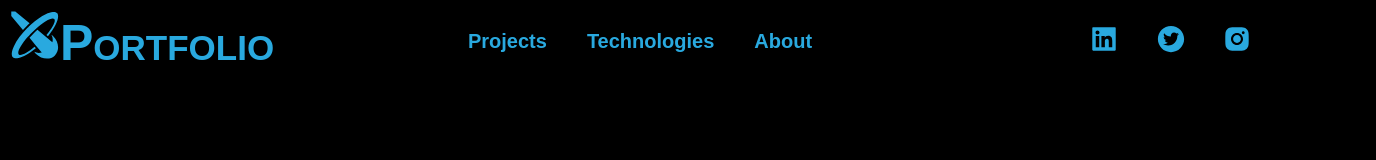
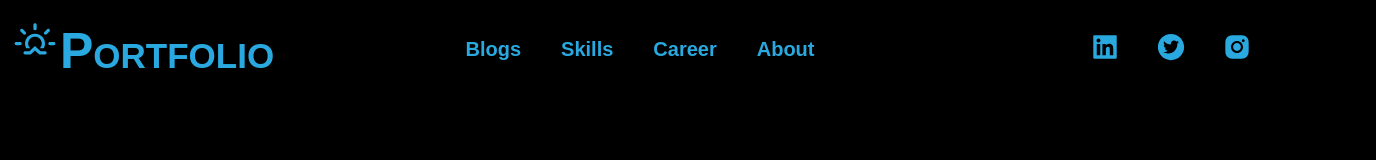
Before and after one commit to prashilw/react_portfolio, a React (Create React App) app: page / in a window 1280 px wide. Shown: the top 160 px of the page, 1376 px wide, since content can reach past the window. Built offline with nearby package versions, Linux system fonts and the light colour scheme.

Commit message:
updated animation

```diff
--- a/src/Layout/Layout.jsx
+++ b/src/Layout/Layout.jsx
@@ -1,3 +1,4 @@
+import About from '../components/About/about';
 import Footer from '../components/Footer/Footer';
 import Header from '../components/Header/Header';
 import Projects from '../components/Projects/Projects';
@@ -13,6 +14,7 @@ export const Layout = ({children}) => {
      <Projects/>
      <Skills/>
      <Timeline/>
+     <About/>
      <Footer/>
     </Container>
   )
--- /dev/null
+++ b/src/components/About/about.jsx
@@ -0,0 +1,17 @@
+import React, { useEffect } from 'react';
+import { Section, SectionDivider, SectionText, SectionTitle } from '../../styles/GlobalComponents';
+
+const About = () => {
+
+    return (
+
+        <Section nopadding id="about">
+            <SectionDivider />
+            <SectionTitle>
+                About Me
+            </SectionTitle>
+        </Section>
+    );
+}
+
+export default About;
--- a/src/components/Footer/Footer.jsx
+++ b/src/components/Footer/Footer.jsx
@@ -22,13 +22,10 @@ const Footer = () => {
           <Slogan>New to react</Slogan>
         </CompanyContainer>
         <SocialIcons href="www.linkedin.com">
-          <AiFillLinkedin size="3rem"/>
+          <AiFillLinkedin size="3rem" />
         </SocialIcons>
         <SocialIcons href="www.linkedin.com">
-          <AiFillGithub size="3rem"/>
-        </SocialIcons>
-        <SocialIcons href="www.linkedin.com">
-          <AiFillInstagram size="3rem"/>
+          <AiFillInstagram size="3rem" />
         </SocialIcons>
         </SocialIconsContainer>
       </FooterWrapper>
--- a/src/components/Header/Header.jsx
+++ b/src/components/Header/Header.jsx
@@ -1,4 +1,5 @@
 import React, { useEffect, useState } from 'react';
+import { WiSunrise } from 'react-icons/wi';
 import { AiFillGithub, AiFillInstagram, AiFillLinkedin, AiFillTwitterCircle } from 'react-icons/ai';
 import { GiHypersonicBolt } from 'react-icons/gi';
 import { animateScroll as scroll, Link } from 'react-scroll';
@@ -7,46 +8,57 @@ import { useInView } from 'react-intersection-observer';
 import { animate, useAnimation } from 'framer-motion';
 const Header = () =>  {
   const [isOpen, setIsOpen] = useState(false);
-  const [ref, inView] = useInView({
-    threshold: 0.8
-  });
+  const [ref, inView] = useInView();
   const animation = useAnimation();
+
+  const headerVariant = {
+    hidden : {
+      y : 0,
+      opacity: 0
+    },
+    visible : {
+      y : 8,
+      opacity: 1,
+      transition : {
+        delay: 1,
+        duration : 1
+      }
+    }
+  }
+
   useEffect(() => {
     if(inView){
-      animation.start({
-        x: 0,
-        transition : {
-          type: 'spring',
-          bounce: 0.3
-        }
-      });
+      animation.start('visible');
     } else {
-      animation.start({
-        x: '-100vw'
-      })
+      animation.start('hidden');
     }
-  }, [inView]);
+  }, [animation, inView]);
 
   return (
-    <Container ref={ref}>
+    <Container ref={ref} initial="hidden" animate={animation} variants={headerVariant}>
     <Div1 onClick={()=> scroll.scrollToTop()}>
       <Link to="/">
-          <GiHypersonicBolt size="5rem" /><Span>Portfolio</Span>
+          <WiSunrise size="5rem" /><Span>Portfolio</Span>
       </Link>
     </Div1>
-    <Div2 style={{ paddingTop: '1.5rem'}} isOpen={isOpen} initial={{scale: 0}} animate={{ scale: 1 }}>
+    <Div2 style={{ paddingTop: '1.5rem'}} isOpen={isOpen}>
       <li>
-        <Link to="project">
-          <NavLink>Projects</NavLink>
+        <Link to="blog">
+          <NavLink>Blogs</NavLink>
         </Link>
       </li>
       <li>
-        <Link to="tech">
-          <NavLink>Technologies</NavLink>
+        <Link to="skill">
+          <NavLink>Skills</NavLink>
         </Link>
       </li>
       <li>
-        <Link to="accomplishment">
+        <Link to="timeline">
+          <NavLink>Career</NavLink>
+        </Link>
+      </li>
+      <li>
+        <Link to="about">
           <NavLink>About</NavLink>
         </Link>
       </li>
--- a/src/components/Header/Header.style.js
+++ b/src/components/Header/Header.style.js
@@ -2,7 +2,7 @@ import { IoIosArrowDropdown } from 'react-icons/io';
 import styled from 'styled-components';
 import { motion } from "framer-motion";
 
-export const Container = styled.div`
+export const Container = styled(motion.div)`
   display: grid;
   grid-template-columns: repeat(5, 1fr);
   grid-template-rows: 1fr;
@@ -14,7 +14,7 @@ export const Container = styled.div`
   position: sticky;
   left: 0;
   right: 0;
-  top: 0;
+  top: -1rem;
   z-index: 1;
   background-color: #000;
 
@@ -51,7 +51,7 @@ export const Div1 = styled.div`
     color: ${(props) => props.theme.colors.primary3};
   }
 `;
-export const Div2 = styled(motion.div)`
+export const Div2 = styled.div`
   grid-area: 1 / 3 / 2 / 4;
   display: flex;
   justify-content: space-between;
--- a/src/components/Hero/Hero.jsx
+++ b/src/components/Hero/Hero.jsx
@@ -32,7 +32,7 @@ const Hero = (props) => {
           }
         });
       }
-  }, [inView]);
+  }, [animation,inView]);
   return (
   <Section row nopadding >
     <LeftSection ref={ref} animate={animation}>
--- a/src/components/Projects/Projects.jsx
+++ b/src/components/Projects/Projects.jsx
@@ -55,7 +55,7 @@ const Projects = () => {
 
 
   return (
-    <Section nopadding id="project" background={'white'}>
+    <Section nopadding id="blog" background={'white'}>
       <SectionDivider />
       <SectionTitle main>Blogs</SectionTitle>
         <GridContainer variants={variants} initial="hidden" animate={controls} ref={ref}>
--- a/src/components/Skills/Skills.jsx
+++ b/src/components/Skills/Skills.jsx
@@ -46,7 +46,7 @@ const Skills = () => {
 
     return (
 
-        <Section>
+        <Section nopadding id="skill">
             <SectionDivider />
             <SectionTitle>
                 Skills
--- a/src/components/TimeLine/TimeLine.jsx
+++ b/src/components/TimeLine/TimeLine.jsx
@@ -1,13 +1,56 @@
-import React from 'react';
+import React, { useEffect } from 'react';
 import { CareerData, TimeLineData } from '../../constants/constants';
 import { SectionDivider, Section, SectionTitle } from '../../styles/GlobalComponents';
 import { TimeLineContainer, TimeLineItem } from './TimeLine.style';
+import { useInView } from 'react-intersection-observer';
+import { useAnimation } from 'framer-motion';
 
+const TimeLine = () => {
+    const { ref, inView } = useInView();
+    const animation = useAnimation();
+    const timeVariant = {
+        visible: {
+            opacity : 1,
+            transition: {
+                staggerChildren: 0.5,
+                delayChildren: 1
+            }
+        },
+        hidden: {opacity: 0 },
+    }
 
-const TimelineItem = ({ data }) => {
+    const timeItemVariant = {
+        visible : {
+            x : 0,
+            delay: 1,
+            opacity: 1,
+            transition : {
+                type: 'ease-in'
+            }
+        },
+        hidden: {
+            x: 100,
+            opacity: 0
+        }
+    }
 
-    return (
-        <TimeLineItem>
+    useEffect(() => {
+        console.log(`timeline ${inView}`)
+        if (inView) {
+          animation.start('visible');
+        }
+        if (!inView) {
+          animation.start('hidden');
+        }
+      }, [animation, inView]);
+
+    return CareerData.length > 0 && (
+        <Section nopadding id="timeline" background={'white'}>
+            <SectionDivider />
+            <SectionTitle>Timeline</SectionTitle>
+            <TimeLineContainer variants={timeVariant} initial="hidden" animate={animation}>
+                {CareerData.map((data, idx) => (
+                    <TimeLineItem variants={timeItemVariant} ref={ref}>
                     <div className="timeline-item-content">
                         <span className="tag">
                             {data.category}
@@ -17,19 +60,11 @@ const TimelineItem = ({ data }) => {
                         <span className="circle"></span>
                     </div>
                 </TimeLineItem>
-    );
-}
-
-const TimeLine = () => CareerData.length > 0 && (
-    <Section id="timeline" background={'white'}>
-        <SectionDivider />
-        <SectionTitle>Timeline</SectionTitle>
-        <TimeLineContainer>
-            {CareerData.map((data, idx) => (
-                <TimelineItem data={data} key={idx} />
                 ))}
+                {/* <TimeLineItem variants={timeItemVariant} data={{text:"newText"}}/> */}
             </TimeLineContainer>
         </Section>
     )
+}
 
 export default TimeLine;
--- a/src/components/TimeLine/TimeLine.style.js
+++ b/src/components/TimeLine/TimeLine.style.js
@@ -1,12 +1,13 @@
 import styled from 'styled-components';
+import { motion } from 'framer-motion';
 
-export const TimeLineContainer = styled.div`
+export const TimeLineContainer = styled(motion.div)`
     display: flex;
     flex-direction: column;
     position: relative;
     margin: 40px 0;
     width: 80rem;
-align-self: center;
+    align-self: center;
     &:after {
         background-color: red;
         content: '';
@@ -17,11 +18,13 @@ align-self: center;
     }
 `;
 
-export const TimeLineItem = styled.div`
+export const TimeLineItem = styled(motion.div)`
+    width: 100%;
     display: flex;
-    justify-content: flex-end;
+    flex-direction: column;
+    align-items: center;
     padding: 1rem 3rem 1rem 3rem;
-    margin: 0px 0px 2rem 0px;
+    margin: 0px 0px 10rem 0px;
     box-shadow: -5px 4px 1px rgba(0, 0, 0, 0.2);
     position: relative;
     right: 2rem;
@@ -51,4 +54,19 @@ export const TimeLineItem = styled.div`
     .timeline-item-content {
         max-width: 70%;
     }
+    span {
+        right : 0;
+        padding: 0 1rem 0 1rem;
+        position: absolute;
+        background: red;
+        border-radius: 1rem;
+        font-variant: small-caps;
+    }
+    time {
+        left : 0;
+        padding: 0 1rem 0 1rem;
+        position: relative;
+        background: red;
+        border-radius: 1rem;
+    }
 `;
--- a/src/styles/GlobalComponents/index.js
+++ b/src/styles/GlobalComponents/index.js
@@ -83,6 +83,7 @@ export const SectionText = styled.p`
 export const SectionDivider = styled.div`
 color: #2EC4B6;
 font-size: 6vh;
+box-sizing: border-box;
 text-shadow: 1px 1px 1px rgba(0, 0, 0, .45);
 display: flex;
 justify-content: center;
@@ -96,13 +97,13 @@ align-items: center;
   }
 
   &::before {
-    background: linear-gradient(to right, rgba(240,240,240,0), #2EC4B6);
-    margin-right: 1vh;
+    background: linear-gradient(to right, rgba(240,240,240,0), hsla(204,50%,75%,0.89));
+    /* margin-right: 1vh; */
   }
 
   &::after {
-    background: linear-gradient(to left, rgba(240,240,240,0), #2EC4B6);
-    margin-left: 1vh;
+    background: linear-gradient(to left, rgba(240,240,240,0), hsla(204,50%,75%,0.89)  );
+    /* margin-left: 1vh; */
   }
 `
 export const SectionSubText = styled.p`
```
Also changed, not shown: src/components/About/about.style.js (added). Lines whose indentation alone changed are shown as unchanged.
